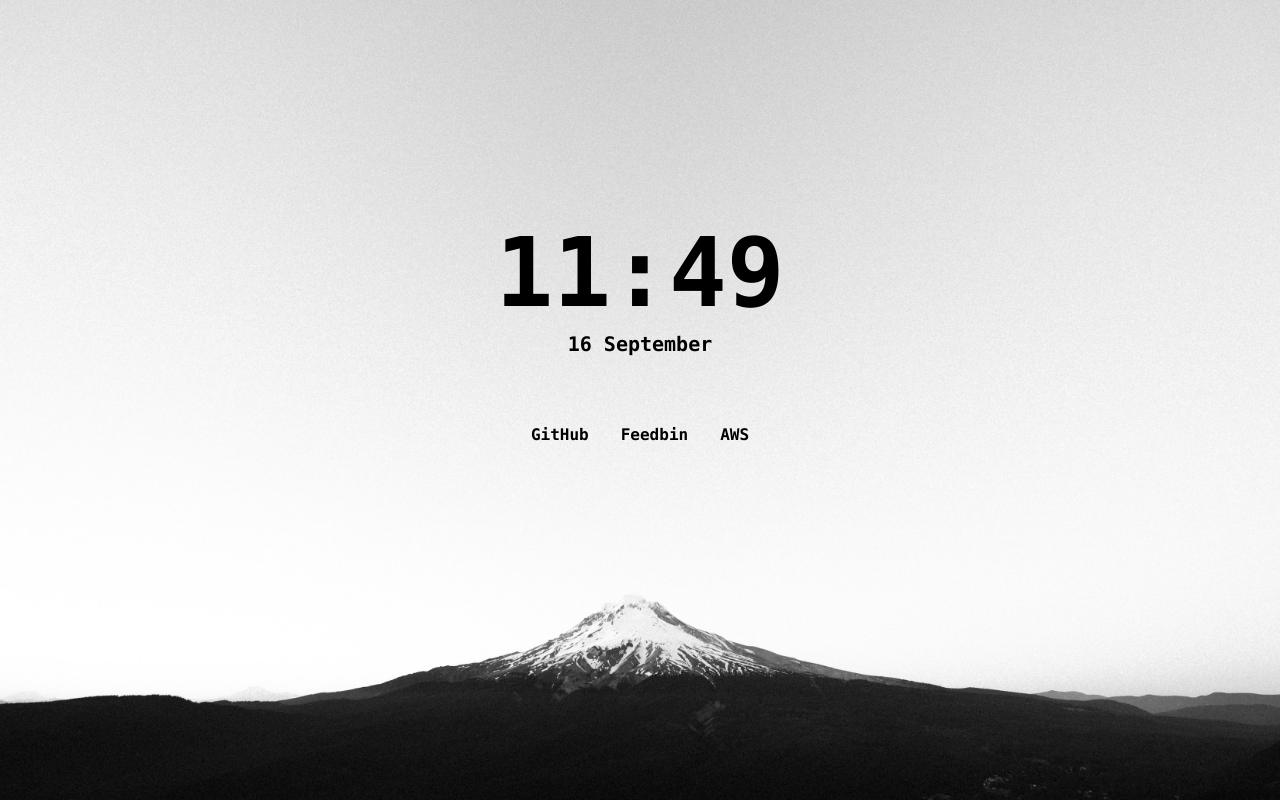
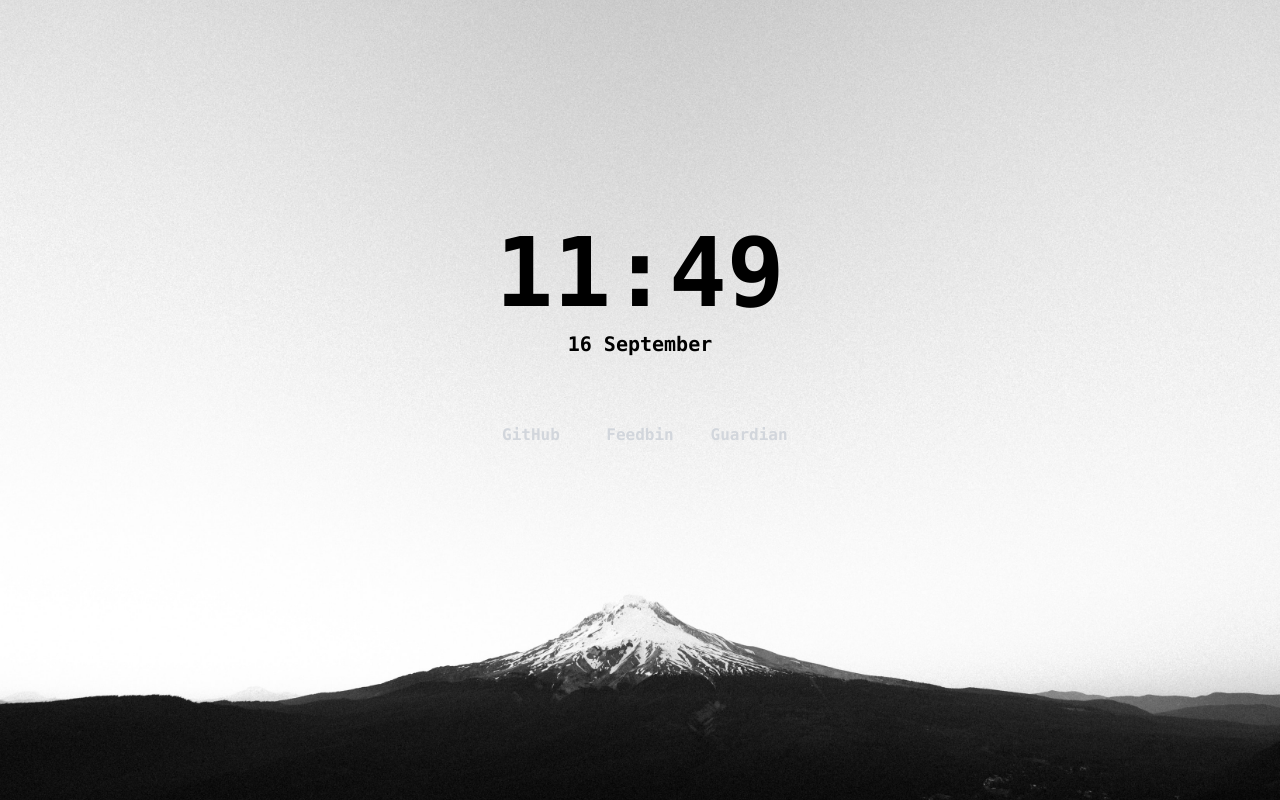
Before and after one commit to jacobwgillespie/startpage, a Next.js app: page / in a window 1280 px wide. Built offline with nearby package versions, Linux system fonts and the light colour scheme.

Commit message:
Clean up links

```diff
--- a/package.json
+++ b/package.json
@@ -7,6 +7,7 @@
   },
   "dependencies": {
     "@tailwindcss/ui": "^0.6.2",
+    "classnames": "^2.2.6",
     "date-fns": "^2.16.1",
     "next": "^9.5.3",
     "next-offline": "^5.0.2",
--- a/pages/index.jsx
+++ b/pages/index.jsx
@@ -1,12 +1,9 @@
 import Head from 'next/head'
 import {useCallback, useEffect, useState} from 'react'
 import {format} from 'date-fns'
+import cx from 'classnames'
 
-const links = [
-  {text: 'GitHub', url: 'https://github.com'},
-  {text: 'Feedbin', url: 'https://feedbin.com/'},
-  {text: 'AWS', url: 'http://console.aws.amazon.com/console/home'},
-]
+const Link = ({className, ...rest}) => <a className={cx('inline-block hover:text-black', className)} {...rest} />
 
 export default function Home() {
   const [currentDay, setCurrentDay] = useState('')
@@ -34,12 +31,10 @@ export default function Home() {
         <div className="flex flex-col items-center -mt-32">
           <h1 className="font-black text-8xl">{currentTime ? currentTime : <>&nbsp;</>}</h1>
           <h2 className="mt-2 text-xl font-black">{currentDay ? currentDay : <>&nbsp;</>}</h2>
-          <div className="grid grid-flow-col gap-8 mt-16 font-semibold">
-            {links.map((link) => (
-              <a href={link.url} key={link.text}>
-                {link.text}
-              </a>
-            ))}
+          <div className="grid grid-cols-3 gap-8 mt-16 font-semibold text-center text-gray-300">
+            <Link href="https://github.com">GitHub</Link>
+            <Link href="https://feedbin.com/">Feedbin</Link>
+            <Link href="https://www.theguardian.com/uk">Guardian</Link>
           </div>
         </div>
       </div>
```
Also changed, not shown: 1 other file (tests, documents, lock files or other folders).
